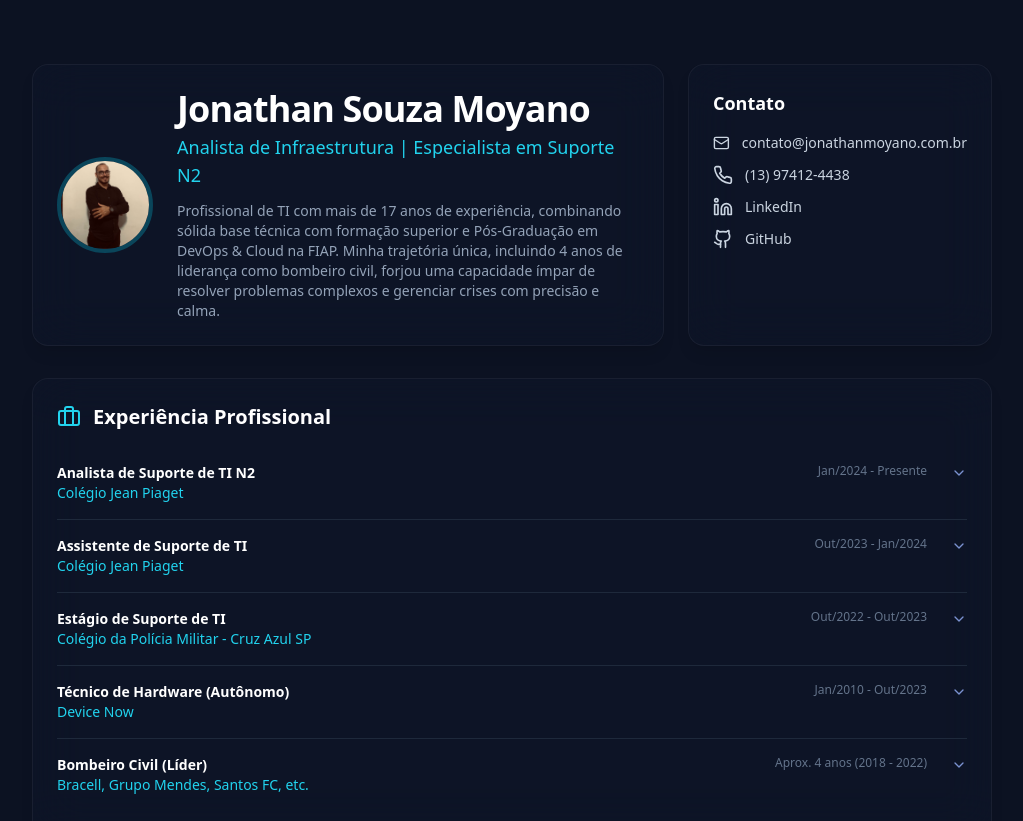
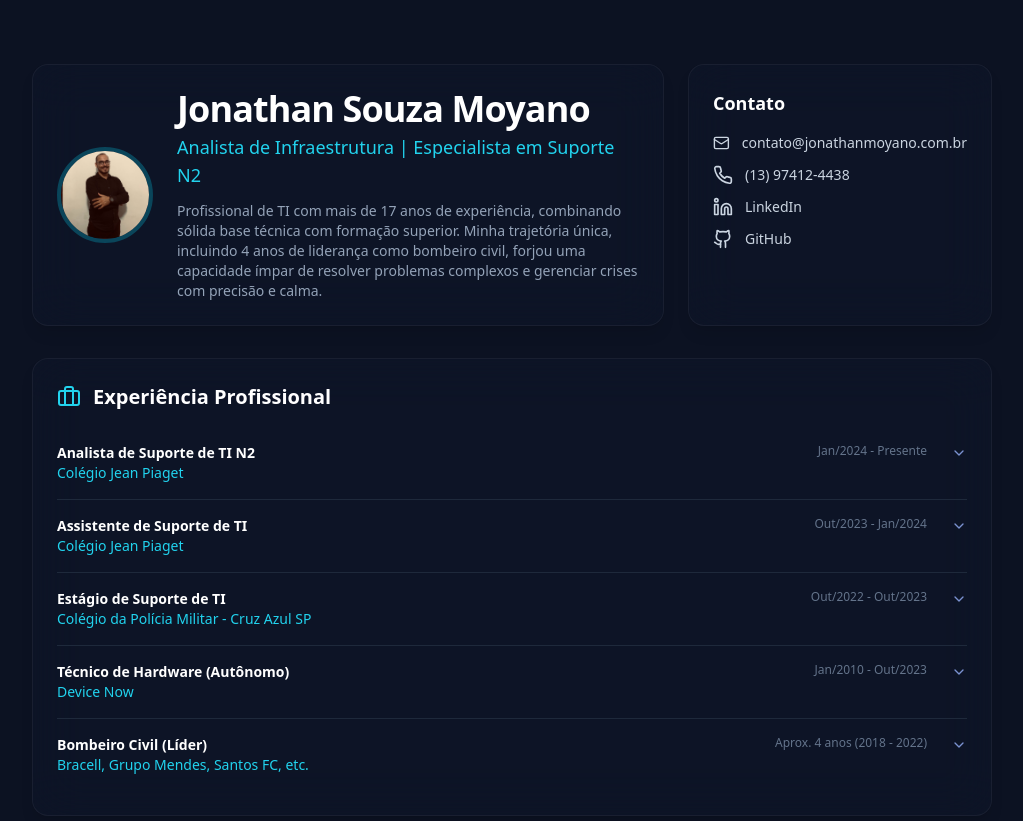
Before and after one commit to JonathanMoyano/curriculo, a Next.js app: page / in a window 1280 px wide. Shown: the top 821 px of the page, without its empty margins (128-1151 px from the left). Built offline with nearby package versions, Linux system fonts and the light colour scheme.

Commit message:
Update cv-data.js

```diff
--- a/src/data/cv-data.js
+++ b/src/data/cv-data.js
@@ -6,7 +6,7 @@ export const cvData = {
     name: 'Jonathan Souza Moyano',
     title: 'Analista de Infraestrutura | Especialista em Suporte N2',
     image: '/jonathan.jpeg',
-    summary: 'Profissional de TI com mais de 17 anos de experiência, combinando sólida base técnica com formação superior e Pós-Graduação em DevOps & Cloud na FIAP. Minha trajetória única, incluindo 4 anos de liderança como bombeiro civil, forjou uma capacidade ímpar de resolver problemas complexos e gerenciar crises com precisão e calma.',
+    summary: 'Profissional de TI com mais de 17 anos de experiência, combinando sólida base técnica com formação superior. Minha trajetória única, incluindo 4 anos de liderança como bombeiro civil, forjou uma capacidade ímpar de resolver problemas complexos e gerenciar crises com precisão e calma.',
   },
   contact: [
     { type: 'email', icon: Mail, value: 'contato@jonathanmoyano.com.br', href: 'mailto:contato@jonathanmoyano.com.br' },
```
